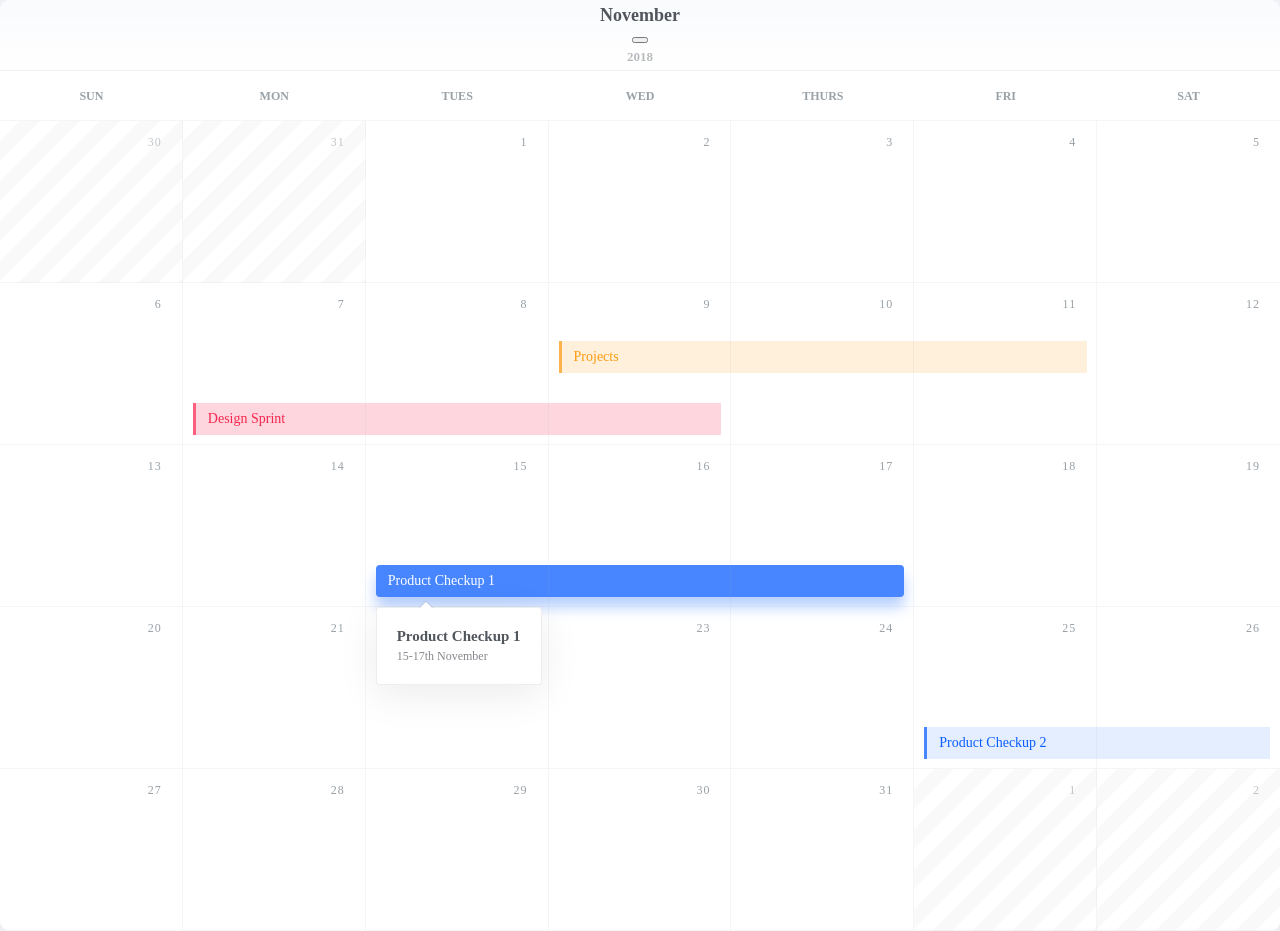
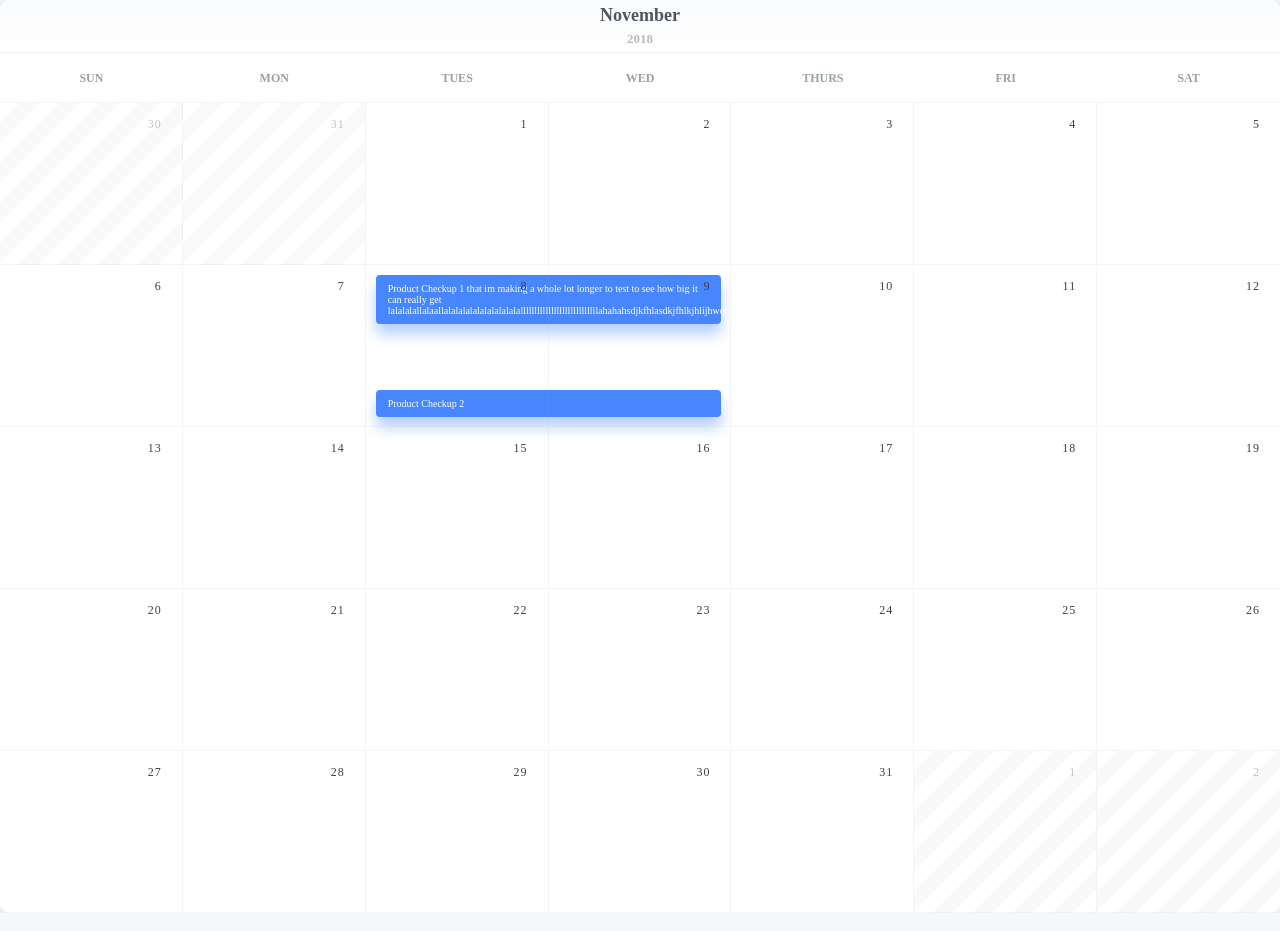
Before and after one commit to Qkhc/iCalendar-Connector, a website: page Calendar/calendar.html in a window 1280 px wide. Drawn offline with Linux system fonts and the light colour scheme.

Commit message:
Updated sizing for html and css and added skeleton for main js function

```diff
--- a/Calendar/calendar.html
+++ b/Calendar/calendar.html
@@ -7,7 +7,7 @@
     <h1 id="monthID">
        November
     </h1>
-    <button type="button" name="button" onclick="clicked()"></button>
+    <!--<button type="button" name="button" onclick="clicked()"></button> -->
     <p id="yearID">2018</p>
   </div>
   <div class="calendar">
@@ -47,15 +47,11 @@
     <div class="day">31</div>
     <div class="day day--disabled">1</div>
     <div class="day day--disabled">2</div>
-    <section class="task task--warning">Projects</section>
-    <section class="task task--danger">Design Sprint</section>
-    <section class="task task--primary">Product Checkup 1
-      <div class="task__detail">
-        <h2>Product Checkup 1</h2>
-        <p>15-17th November</p>
-      </div>
+    <!--<section class="task task--primary">Projects</section>
+    <section class="task task--primary">Design Sprint</section> -->
+    <section class="task task--primary">Product Checkup 1 that im making a whole lot longer to test to see how big it can really get lalalalallalaallalalalalalalalalalalallllllllllllllllllllllllllllahahahsdjkfhlasdkjfhlkjhlijhwerjnlkjhajahahahahahhahahajdfhlkjasdhflkjhwlhjkhahahahahahhah
     </section>
-    <section class="task task--info">Product Checkup 2</section>
+    <section class="task task--warning">Product Checkup 2</section>
   </div>
 </div>
 </body>
--- a/Calendar/calendarFunctions.js
+++ b/Calendar/calendarFunctions.js
@@ -2,3 +2,27 @@ function clicked(){
     document.getElementById("monthID").innerHTML = "December";
     document.getElementById("yearID").innerHTML = "2019";
 }
+
+
+
+// Main Skeleton
+/*
+Wait Refresh time
+Check Current Month & Year
+    Update Calendar Appropriately
+
+Open ICS file
+    if(line == "begin VEVENT")
+        while(line != "end VEVENT")
+            analyzeLine(line, object(VEVENT)) // This will take in the line and
+                                              // put the appropriate info into
+                                              // the object.
+            next line
+        put object into vevent array
+
+    go through vevent array and insert items into current months days
+
+*/
+function main(){
+
+}
--- a/Calendar/style.css
+++ b/Calendar/style.css
@@ -52,9 +52,10 @@ body {
   letter-spacing: 1px;
   font-size: 12px;
   box-sizing: border-box;
-  color: #98a0a6;
+  color: #404040;
   position: relative;
   pointer-events: none;
+  font-weight: 500;
   z-index: 1;
 }
 .day:nth-of-type(7n + 7) {
@@ -112,21 +113,28 @@ body {
   cursor: not-allowed;
 }
 .task {
+    /* Task text will automatically go down a line when it is too long
+       need to automatically resize font if the box is filled.
+       Doesnt go past 3 lines down, maybe longe if resized
+       TODO: Find a way to detect if the box is filled
+             Find a way to put multiple tasks on the same day
+    */
   border-left-width: 3px;
   padding: 8px 12px;
   margin: 10px;
   border-left-style: solid;
-  font-size: 14px;
+  font-size: 10px;
   position: relative;
 }
 .task--warning {
-  border-left-color: #fdb44d;
-  grid-column: 4 / span 3;
-  grid-row: 3;
-  background: #fef0db;
-  align-self: center;
-  color: #fc9b10;
-  margin-top: -5px;
+    background: #4786ff;
+    border: 0;
+    border-radius: 4px;
+    grid-column: 3 / span 2; /* Column start / column finish */
+    grid-row: 3;
+    align-self: flex-end;
+    color: #fff;
+    box-shadow: 0 10px 14px rgba(71, 134, 255, 0.4);
 }
 .task--danger {
   border-left-color: #fa607e;
@@ -150,9 +158,9 @@ body {
   background: #4786ff;
   border: 0;
   border-radius: 4px;
-  grid-column: 3 / span 3;
-  grid-row: 4;
-  align-self: end;
+  grid-column: 3 / span 2; /* Column start / column finish */
+  grid-row: 3;
+  align-self: flex-start;
   color: #fff;
   box-shadow: 0 10px 14px rgba(71, 134, 255, 0.4);
 }
```
